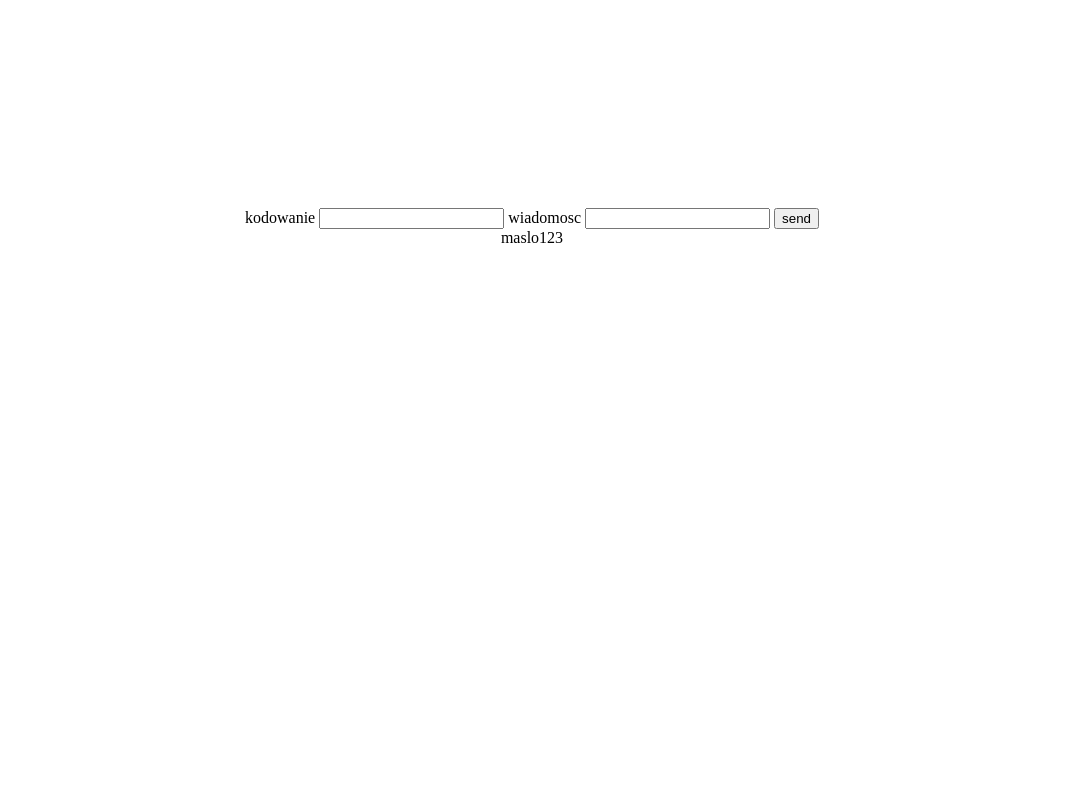
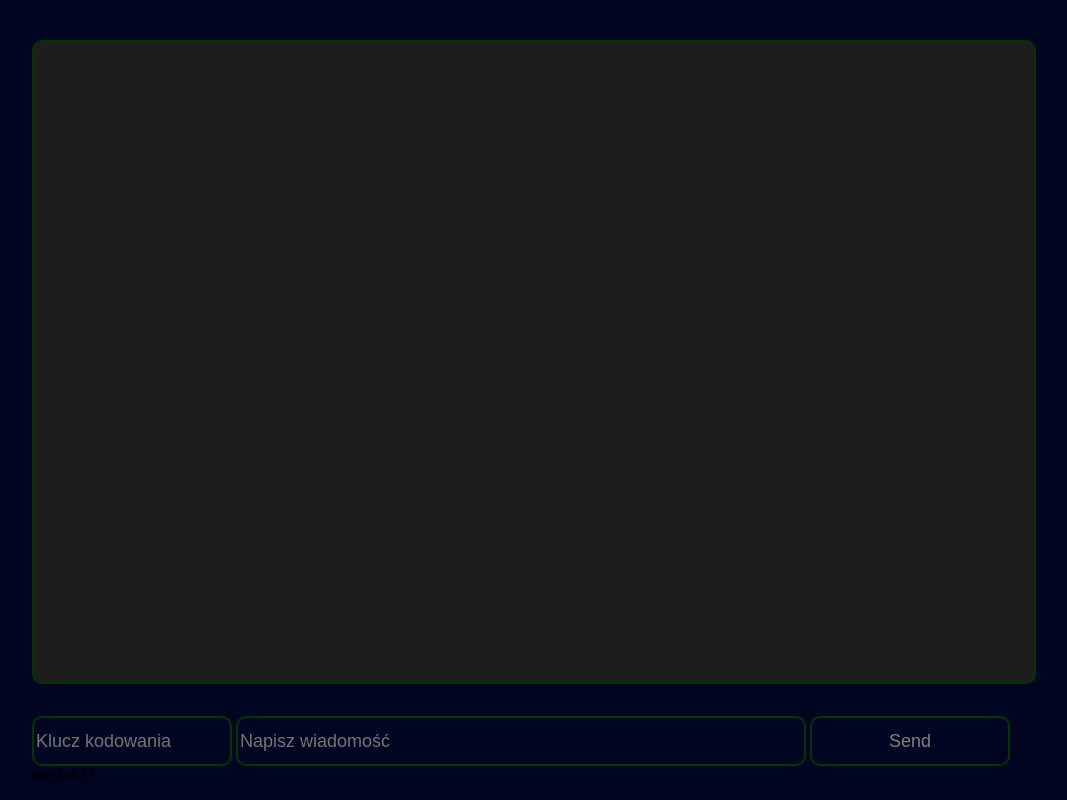
Before and after one commit to theConsite/chatson.io, a Flask app: page /chat in a window 1280 px wide. Shown: the whole page, without its empty margins (108-1175 px from the left). Run offline with Flask 2, Linux system fonts and the light colour scheme; data that the repository does not hold is empty; some libraries are stand-ins or nearby versions.

Commit message:
first design

```diff
--- a/templates/chat.html
+++ b/templates/chat.html
@@ -3,28 +3,69 @@
 <head>
     <title>Session</title>
     <style>
-        .user1 {
-            background-color: red;
-            color: white;
+        body{
+            margin:0;
+            background-color: #000521;
         }
-
-        .user2 {
-            background-color: blue;
-            color: white;
+        .user1:before {
+            content: 'Czat: ';
+            color: cadetblue;
         }
-
+        .user2:before {
+            content: 'Czat: ';
+            color: chocolate;
+        }
         #main_box {
-            text-align: center;
-            width: 600px;
-            height: 600px;
-            margin: 0 auto;
+            width: 1000px;
+            height: 100vh;
+            position: relative;
+            left: calc(50vw - 500px);
         }
 
         #chat_box {
+            width: 100%;
+            height: 80vh;
+            position: relative;
+            top: 5vh;
+            border: 2px solid #023600;
+            border-radius: 10px;
+            background: #1d1d1d;
+            color: white;
+            overflow-y: auto;
+        }
+        form{
+            position: absolute;
+            bottom: 0;
+        }
+        form>input{
+            background-color: #000521;
+            border: 2px solid #023600;
+            border-radius: 10px;
+            color: white;
+            outline: none;
+        }
+        form>input:first-of-type, form>button{
+            height: 50px;
             width: 200px;
-            height: 200px;
-            overflow: scroll;
-            margin: 0 auto;
+            font-size: 18px;
+        }
+        form>button{
+            background-color: #000521;
+            border: 2px solid #023600;
+            border-radius: 10px;
+            color: gray;
+            outline: none;
+            cursor: pointer;
+            transition: .15s linear;
+        }
+        form>button:hover{
+            color: white;
+        }
+        form>input:nth-of-type(2){
+            height: 50px;
+            width: 570px;
+            width: 570px;
+            font-size: 18px;
         }
     </style>
     <script src="https://code.jquery.com/jquery-3.5.1.js"
@@ -41,14 +82,12 @@
         <div id="chat_box">
         </div>
         <form method="POST">
-            kodowanie
-            <input type="text" name="encryption" in="encrytp">
-            wiadomosc
-            <input type="text" name="chat_mess"> <button>send</button>
+            <input type="text" name="encryption" in="encrytp" placeholder="Klucz kodowania" required>
+            <input type="text" name="chat_mess" placeholder="Napisz wiadomość" required>
+            <button>Send</button>
             <div>{{error}}</div>
             <div id="key">maslo123</div>
         </form>
-    </div>
     </div>
     <script>
         function encryption(mess, key) {
@@ -67,10 +106,10 @@
                     $("#chat_box").html('');
                     $.each(data, function () {
                         if (this.user == 1) {
-                            class_to = 'class="user1"'
+                            class_to = 'class="user2"'
                         }
                         else {
-                            class_to = 'class="user2"'
+                            class_to = 'class="user1"'
                         }
                         // console.log(decryption(this.mess, $("#key").text(CryptoJS.enc.Utf8)) )
                         //  console.log(decryption(this.mess, $("#key").text()).toString(CryptoJS.enc.Utf8));
```
Also changed, not shown: app copy.py (renamed from main copy.py), app.py (renamed from main.py), sqlite.db.
